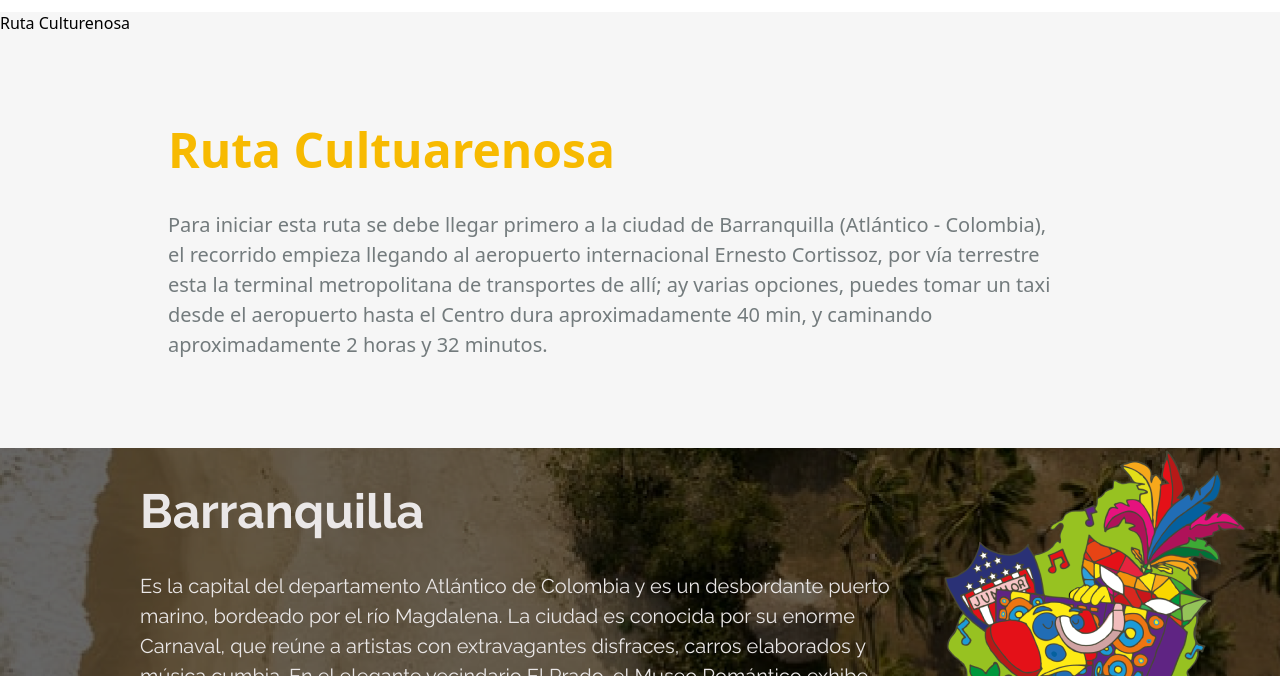
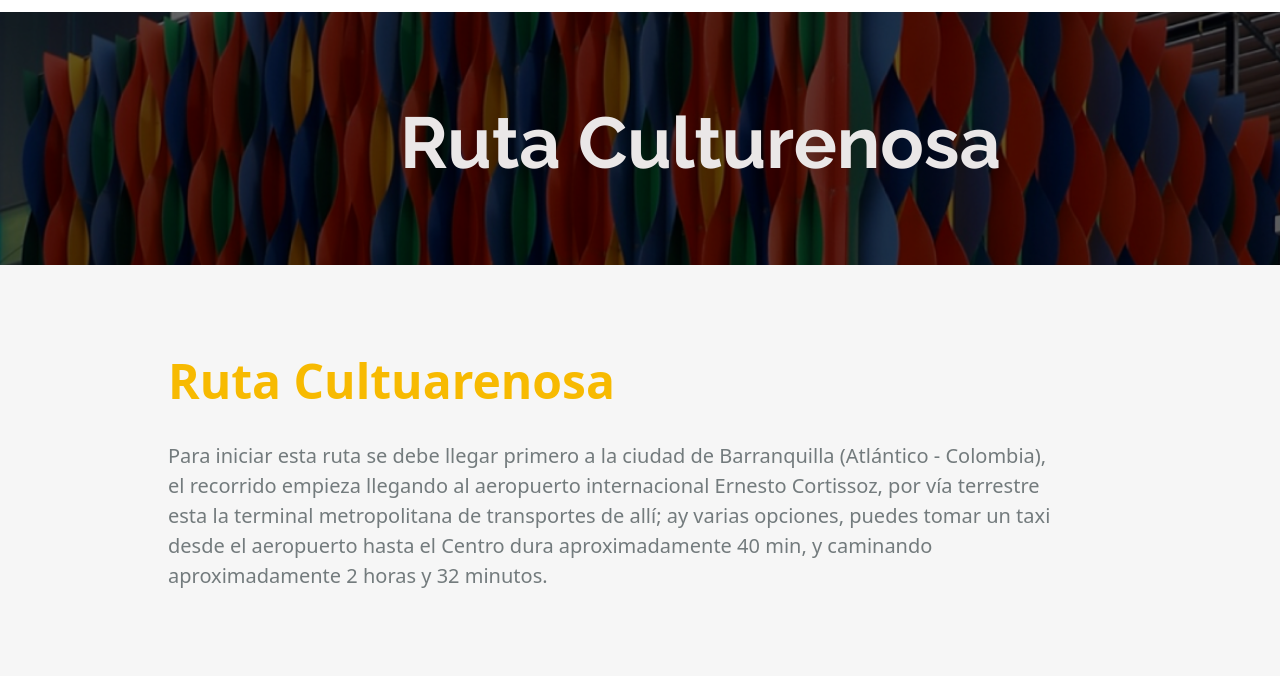
Before and after one commit to lfalp/rutacol, an Astro site: page /rutacol/ruta-culturenosa in a window 1280 px wide. Shown: the part 75-751 px from the top of the page. Built offline with nearby package versions, Linux system fonts and the light colour scheme; Astro itself is replaced by a stand-in of ours.

Commit message:
Actualizaciones

```diff
--- a/src/pages/ruta-culturenosa/index.astro
+++ b/src/pages/ruta-culturenosa/index.astro
@@ -170,14 +170,14 @@ import Foteer from "../../components/Foteer.astro";
   <Foteer />
 </Layout>
 <style>
-  .main {
+  main {
     position: relative;
     width: 100%;
     height: 253px;
     font-family: var(--type-typography);
     background-image: url("/rutacol/assets/imagen-ruta-background.png");
   }
-  .main p {
+  main p {
     position: absolute;
     left: 400px;
     bottom: 80px;
```
